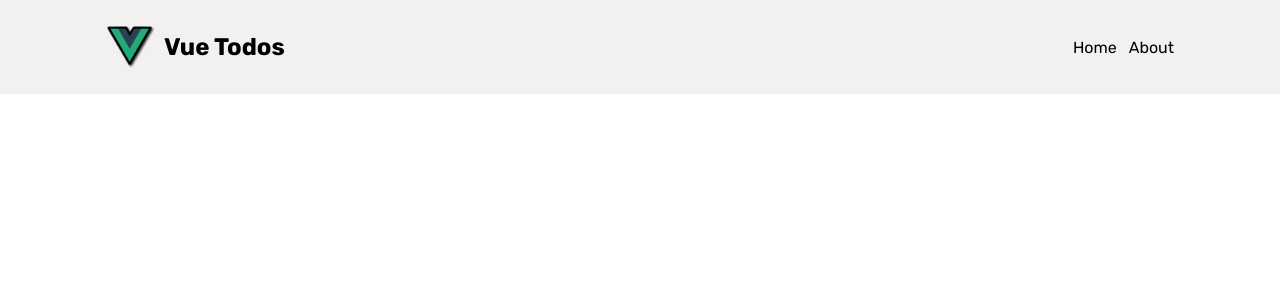
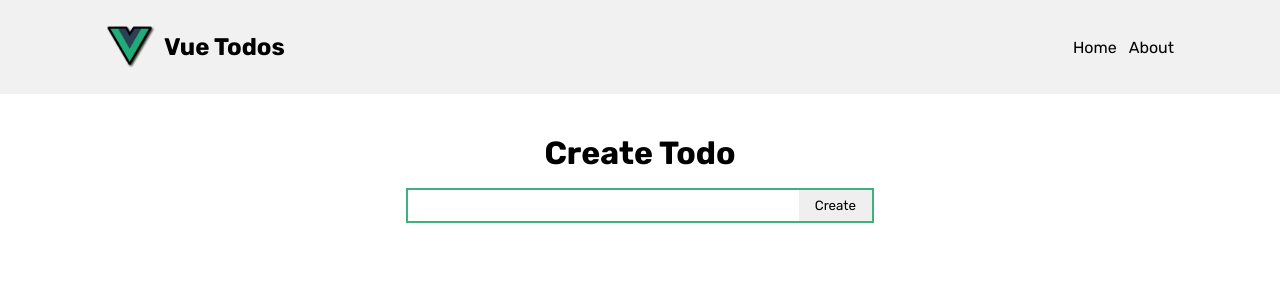
Before and after one commit to liteninkiran/vue-3-crash-course, a Vue app: page / in a window 1280 px wide. Shown: the top 300 px of the page. Built offline with nearby package versions, Linux system fonts and the light colour scheme.

Commit message:
Section 6 - Todo creator component

```diff
--- /dev/null
+++ b/src/components/TodoCreator.vue
@@ -0,0 +1,39 @@
+<script setup>
+    import { ref } from 'vue';
+    const todo = ref('');
+</script>
+
+<template>
+    <div class="input-wrap">
+        <input type="text" v-model="todo" />
+        <button>Create</button>
+    </div>
+</template>
+
+<style lang="scss" scoped>
+    .input-wrap {
+        display: flex;
+        transition: 250ms ease;
+        border: 2px solid #41b080;
+
+        &:focus-within {
+            box-shadow: 0 -4px 6px -1px rgb(0 0 0 / 0.1),
+                0 -2px 4px -2px rgb(0 0 0 / 0.1);
+        }
+
+        input {
+            width: 100%;
+            padding: 8px 6px;
+            border: none;
+
+            &:focus {
+                outline: none;
+            }
+        }
+
+        button {
+            padding: 8px 16px;
+            border: none;
+        }
+    }
+</style>
--- a/src/router/index.js
+++ b/src/router/index.js
@@ -1,5 +1,5 @@
 import { createRouter, createWebHistory } from 'vue-router'
-import HomeView from '../views/HomeView.vue'
+import TodosView from '../views/TodosView.vue'
 
 const router = createRouter({
     history: createWebHistory(import.meta.env.BASE_URL),
@@ -7,7 +7,7 @@
         {
             path: '/',
             name: 'home',
-            component: HomeView,
+            component: TodosView,
         },
         {
             path: '/about',
--- a/src/views/HomeView.vue
+++ /dev/null
@@ -1,9 +0,0 @@
-<script setup>
-
-</script>
-
-<template>
-    <main>
-
-    </main>
-</template>
--- /dev/null
+++ b/src/views/TodosView.vue
@@ -0,0 +1,26 @@
+<script setup>
+    import TodoCreator from '../components/TodoCreator.vue';
+</script>
+
+<template>
+    <main>
+        <h1>Create Todo</h1>
+        <TodoCreator />
+    </main>
+</template>
+
+<style scoped lang="scss">
+    main {
+        display: flex;
+        flex-direction: column;
+        max-width: 500px;
+        width: 100%;
+        margin: 0 auto;
+        padding: 40px 16px;
+
+        h1 {
+            margin-bottom: 16px;
+            text-align: center;
+        }
+    }
+</style>
```
